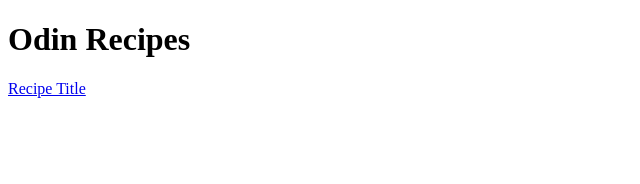
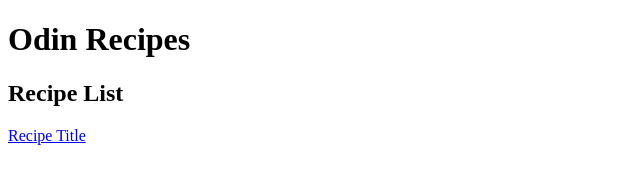
Before and after one commit to 604xolo/odin-recipes, a plain HTML site: page index.html in a window 1280 px wide. Shown: the whole page, without its empty margins (0-640 px from the left). Drawn offline with Linux system fonts and the light colour scheme.

Commit message:
Add a h2 element to index html

```diff
--- a/index.html
+++ b/index.html
@@ -7,6 +7,7 @@
 </head>
 <body>
     <h1>Odin Recipes</h1>
+    <h2>Recipe List</h2>
     <a href="recipes/lasagna.html">Recipe Title</a>
 </body>
 </html>
```
